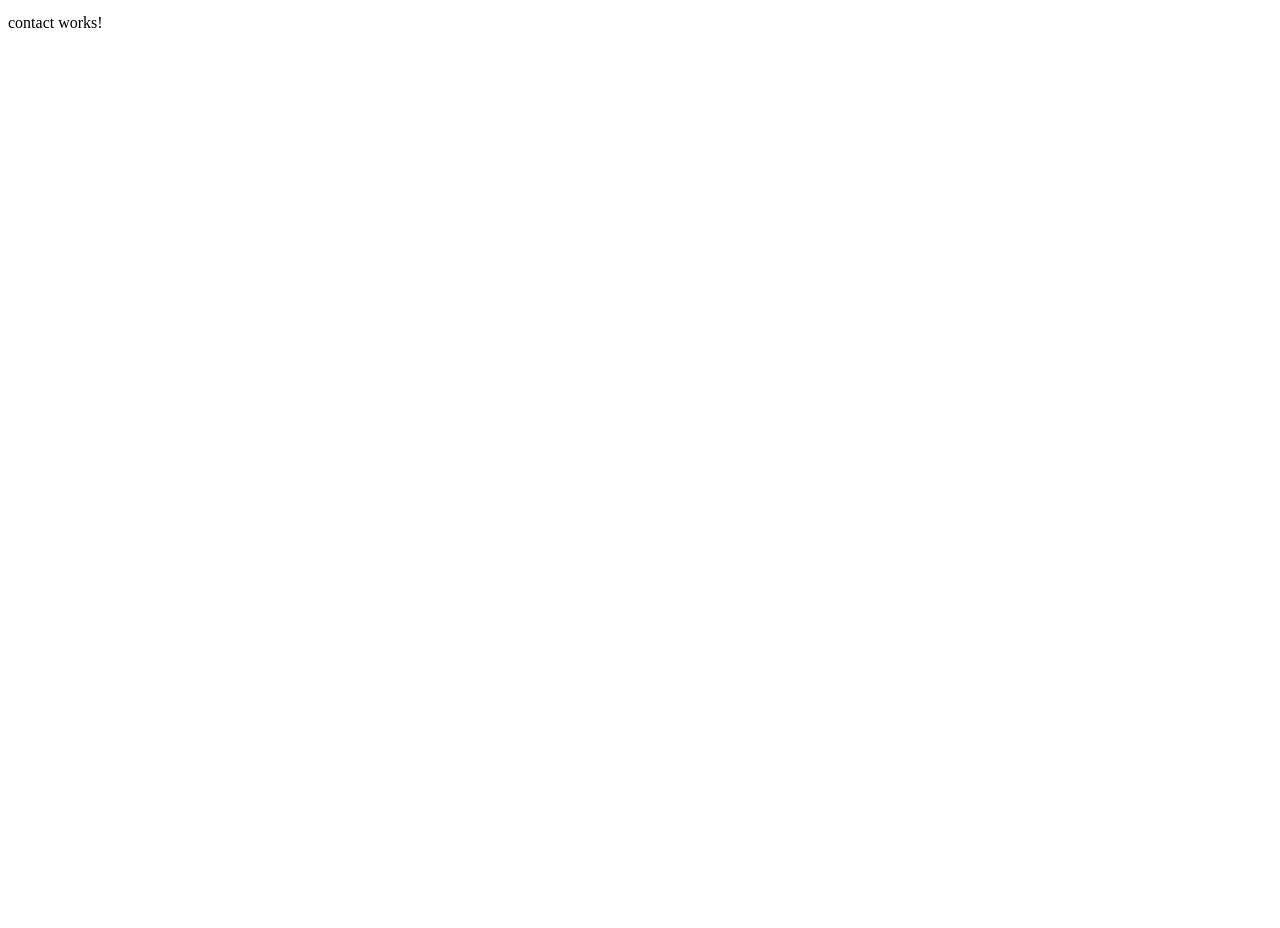
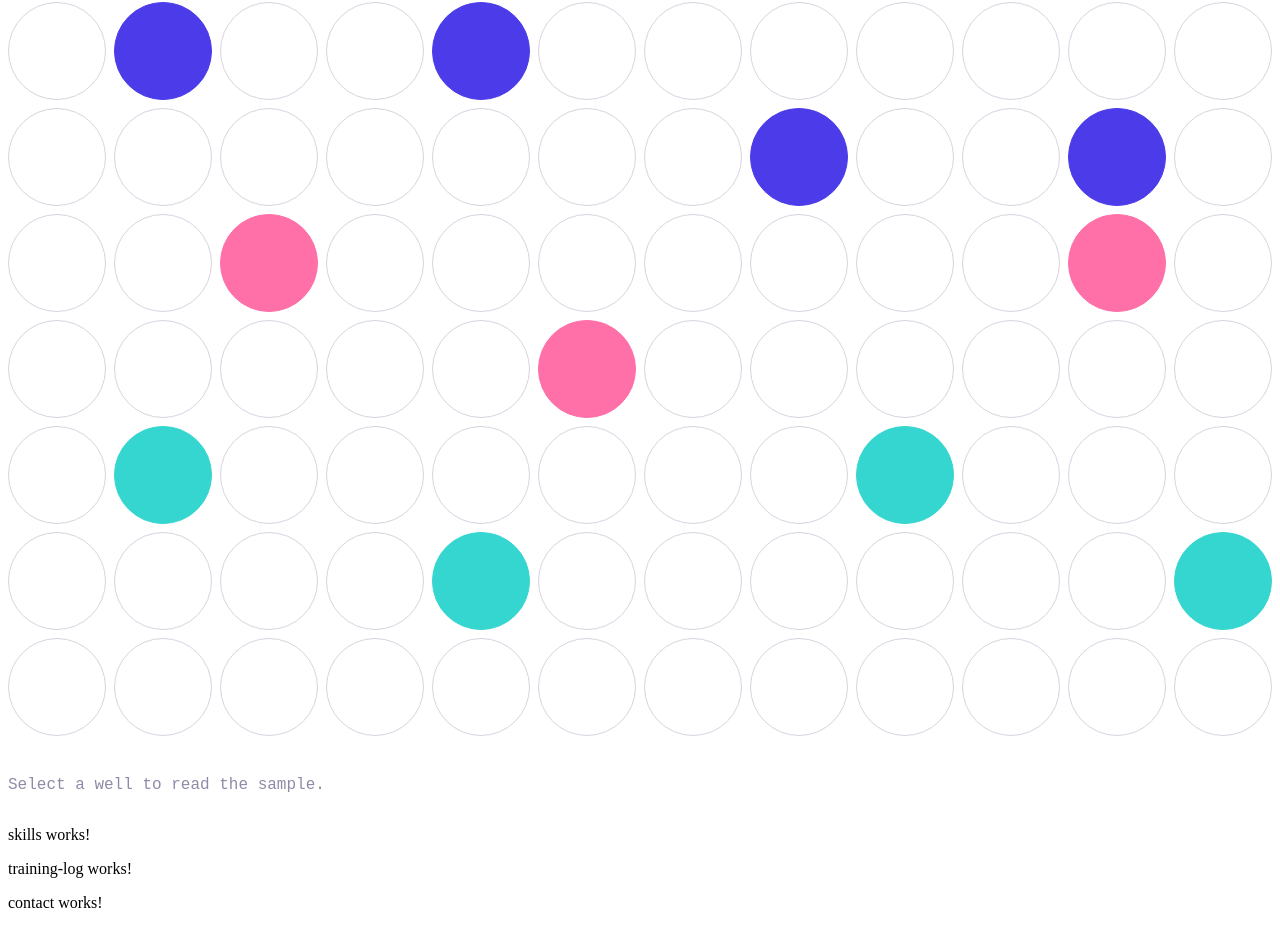
Before and after one commit to mee96/portfoli.v2, an Angular app in the folder frontend/: page / in a window 1280 px wide. Shown: the part 318-1246 px from the top of the page. Before the commit the page ends 800 px from the top, so only its background shows below. Built offline with nearby package versions, Linux system fonts and the light colour scheme; a web font is replaced by a local one.

Commit message:
feat: build PlateComponent and ReadoutComponent with full project grid

```diff
--- a/frontend/src/app/features/plate/plate.html
+++ b/frontend/src/app/features/plate/plate.html
@@ -1 +1,22 @@
-<p>plate works!</p>
+<div class="plate">
+  <div class="grid">
+    @for (row of rows; track row) {
+      @for (col of columns; track col) {
+        @let project = wellAt(row, col);
+        @if (project) {
+          <button
+            type="button"
+            class="well well--{{ project.kind }}"
+            [attr.data-well]="row + col"
+            (click)="select(project.id)"
+            (mouseenter)="select(project.id)"
+          ></button>
+        } @else {
+          <button type="button" class="well" [attr.data-well]="row + col" disabled></button>
+        }
+      }
+    }
+  </div>
+
+  <app-readout [project]="selected()" />
+</div>
--- a/frontend/src/app/features/plate/plate.scss
+++ b/frontend/src/app/features/plate/plate.scss
@@ -0,0 +1,40 @@
+@use '../../shared/variables' as vars;
+
+.plate {
+  display: flex;
+  flex-direction: column;
+  gap: 1.5rem;
+}
+
+.grid {
+  display: grid;
+  grid-template-columns: repeat(12, 1fr);
+  gap: 0.5rem;
+}
+
+.well {
+  aspect-ratio: 1;
+  border-radius: 50%;
+  border: 1px solid vars.$grid;
+  background: transparent;
+  padding: 0;
+  cursor: default;
+
+  &--stack {
+    background: vars.$indigo;
+    border-color: vars.$indigo;
+    cursor: pointer;
+  }
+
+  &--ai {
+    background: vars.$eosin;
+    border-color: vars.$eosin;
+    cursor: pointer;
+  }
+
+  &--client {
+    background: vars.$cyan;
+    border-color: vars.$cyan;
+    cursor: pointer;
+  }
+}
--- a/frontend/src/app/features/plate/plate.ts
+++ b/frontend/src/app/features/plate/plate.ts
@@ -1,9 +1,33 @@
-import { Component } from '@angular/core';
+import { Component, computed, signal } from '@angular/core';
+import { Project } from '../../core/models/project.model';
+import { PROJECTS } from '../../core/data/projects.data';
+import { Readout } from './readout/readout';
+
+const ROWS = ['A', 'B', 'C', 'D', 'E', 'F', 'G', 'H'];
+const COLUMNS = Array.from({ length: 12 }, (_, i) => i + 1);
 
 @Component({
   selector: 'app-plate',
-  imports: [],
+  imports: [Readout],
   templateUrl: './plate.html',
   styleUrl: './plate.scss',
 })
-export class Plate {}
+export class Plate {
+  protected readonly rows = ROWS;
+  protected readonly columns = COLUMNS;
+
+  private readonly wells: Record<string, Project> = Object.fromEntries(
+    PROJECTS.map((project) => [project.well, project]),
+  );
+
+  readonly selectedId = signal<string | null>(null);
+  readonly selected = computed(() => PROJECTS.find((p) => p.id === this.selectedId()) ?? null);
+
+  protected wellAt(row: string, col: number): Project | null {
+    return this.wells[`${row}${col}`] ?? null;
+  }
+
+  select(id: string): void {
+    this.selectedId.set(id);
+  }
+}
--- a/frontend/src/app/features/plate/readout/readout.html
+++ b/frontend/src/app/features/plate/readout/readout.html
@@ -1 +1,19 @@
-<p>readout works!</p>
+@if (project) {
+  <article class="readout">
+    <div class="meta">
+      <span class="well-label">{{ project.well }}</span>
+      <span class="year">{{ project.year }}</span>
+    </div>
+    <h3 class="name">{{ name }}</h3>
+    <p class="tag">{{ translationForLang?.tag }}</p>
+    <p class="method">{{ translationForLang?.method }}</p>
+    <p class="reading">{{ translationForLang?.reading }}</p>
+    <div class="stack">
+      @for (tech of project.stack; track tech) {
+        <app-chip [label]="tech" />
+      }
+    </div>
+  </article>
+} @else {
+  <p class="empty">{{ translation.t('plate.empty') }}</p>
+}
--- a/frontend/src/app/features/plate/readout/readout.scss
+++ b/frontend/src/app/features/plate/readout/readout.scss
@@ -0,0 +1,37 @@
+@use '../../../shared/variables' as vars;
+
+.readout {
+  display: flex;
+  flex-direction: column;
+  gap: 0.5rem;
+}
+
+.meta {
+  display: flex;
+  gap: 0.5rem;
+  font-family: vars.$font-mono;
+  color: vars.$ink-60;
+}
+
+.name {
+  font-family: vars.$font-display;
+  color: vars.$ink;
+}
+
+.tag,
+.method,
+.reading {
+  color: vars.$ink;
+}
+
+.stack {
+  display: flex;
+  flex-wrap: wrap;
+  gap: 0.5rem;
+  margin-top: 0.5rem;
+}
+
+.empty {
+  font-family: vars.$font-mono;
+  color: vars.$ink-35;
+}
--- a/frontend/src/app/features/plate/readout/readout.ts
+++ b/frontend/src/app/features/plate/readout/readout.ts
@@ -1,9 +1,29 @@
-import { Component } from '@angular/core';
+import { Component, Input, inject } from '@angular/core';
+import { Project } from '../../../core/models/project.model';
+import { TranslationService } from '../../../core/services/translation.service';
+import { Chip } from '../../../shared/ui/chip/chip';
 
 @Component({
   selector: 'app-readout',
-  imports: [],
+  imports: [Chip],
   templateUrl: './readout.html',
   styleUrl: './readout.scss',
 })
-export class Readout {}
+export class Readout {
+  @Input() project: Project | null = null;
+
+  protected readonly translation = inject(TranslationService);
+
+  protected get translationForLang() {
+    return this.project ? this.project.translations[this.translation.lang()] : null;
+  }
+
+  protected get name(): string {
+    if (!this.project) return '';
+    return this.translationForLang?.name ?? this.readableId(this.project.id);
+  }
+
+  private readableId(id: string): string {
+    return id.replace(/[-_]/g, ' ').replace(/^\w/, (c) => c.toUpperCase());
+  }
+}
--- a/frontend/src/app/shared/i18n/ca.json
+++ b/frontend/src/app/shared/i18n/ca.json
@@ -5,5 +5,8 @@
     "lede": "Tres anys llegint assajos clínics i després un canvi de rumb. Dotze projectes publicats més tard, el mètode no ha canviat: definir la mostra, aplicar el mètode, llegir el resultat.",
     "cta1": "Llegir la placa",
     "cta2": "Escriu-me"
+  },
+  "plate": {
+    "empty": "Selecciona un pou per llegir la mostra."
   }
 }
--- a/frontend/src/app/shared/i18n/en.json
+++ b/frontend/src/app/shared/i18n/en.json
@@ -5,5 +5,8 @@
     "lede": "Three years reading clinical assays, then a change of direction. A dozen shipped projects later the method hasn't changed: define the sample, run the method, read the result.",
     "cta1": "Read the plate",
     "cta2": "Get in touch"
+  },
+  "plate": {
+    "empty": "Select a well to read the sample."
   }
 }
--- a/frontend/src/app/shared/i18n/es.json
+++ b/frontend/src/app/shared/i18n/es.json
@@ -5,5 +5,8 @@
     "lede": "Tres años leyendo ensayos clínicos y después un cambio de rumbo. Doce proyectos publicados más tarde, el método sigue siendo el mismo: definir la muestra, aplicar el método, leer el resultado.",
     "cta1": "Leer la placa",
     "cta2": "Escríbeme"
+  },
+  "plate": {
+    "empty": "Selecciona un pocillo para leer la muestra."
   }
 }
```
Also changed, not shown: 2 other files (tests, documents, lock files or other folders).
